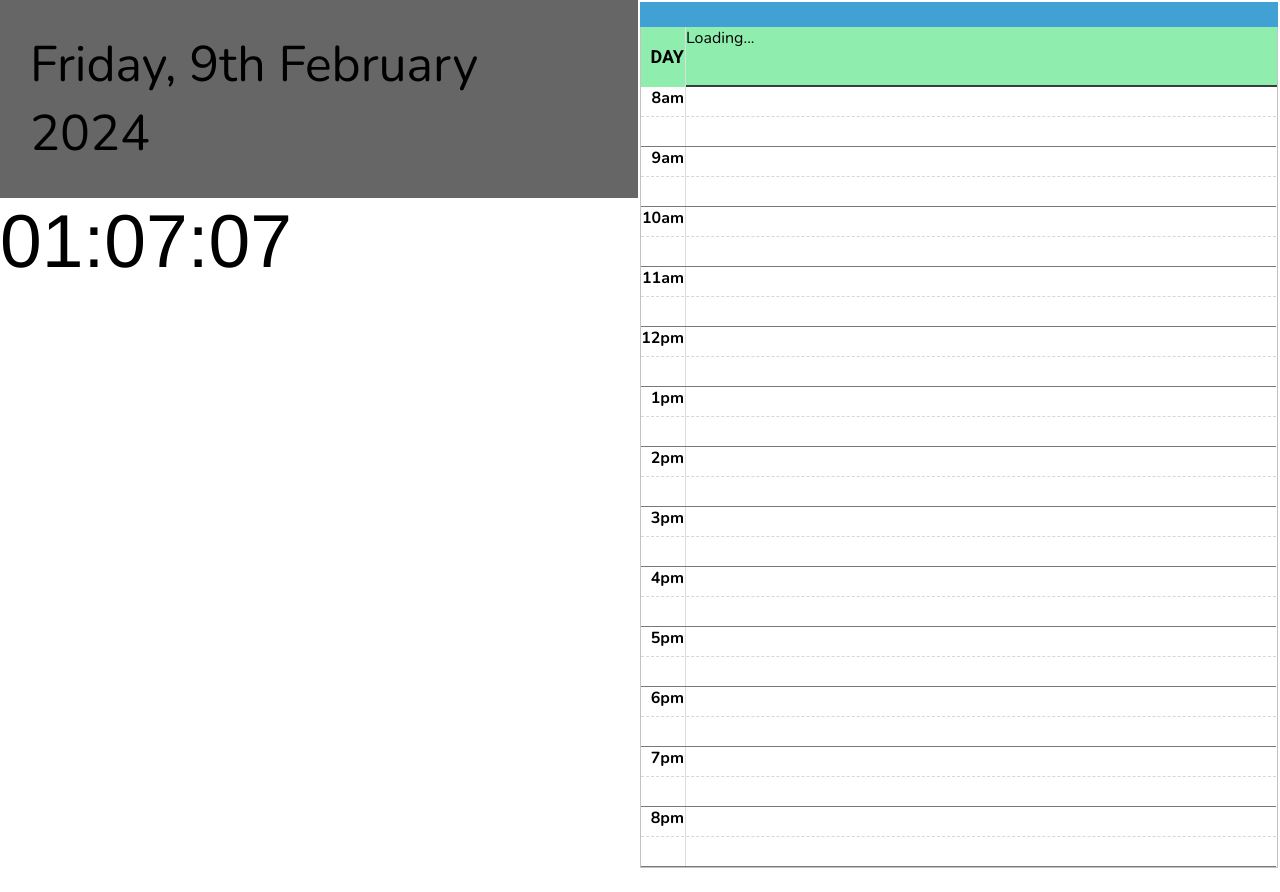
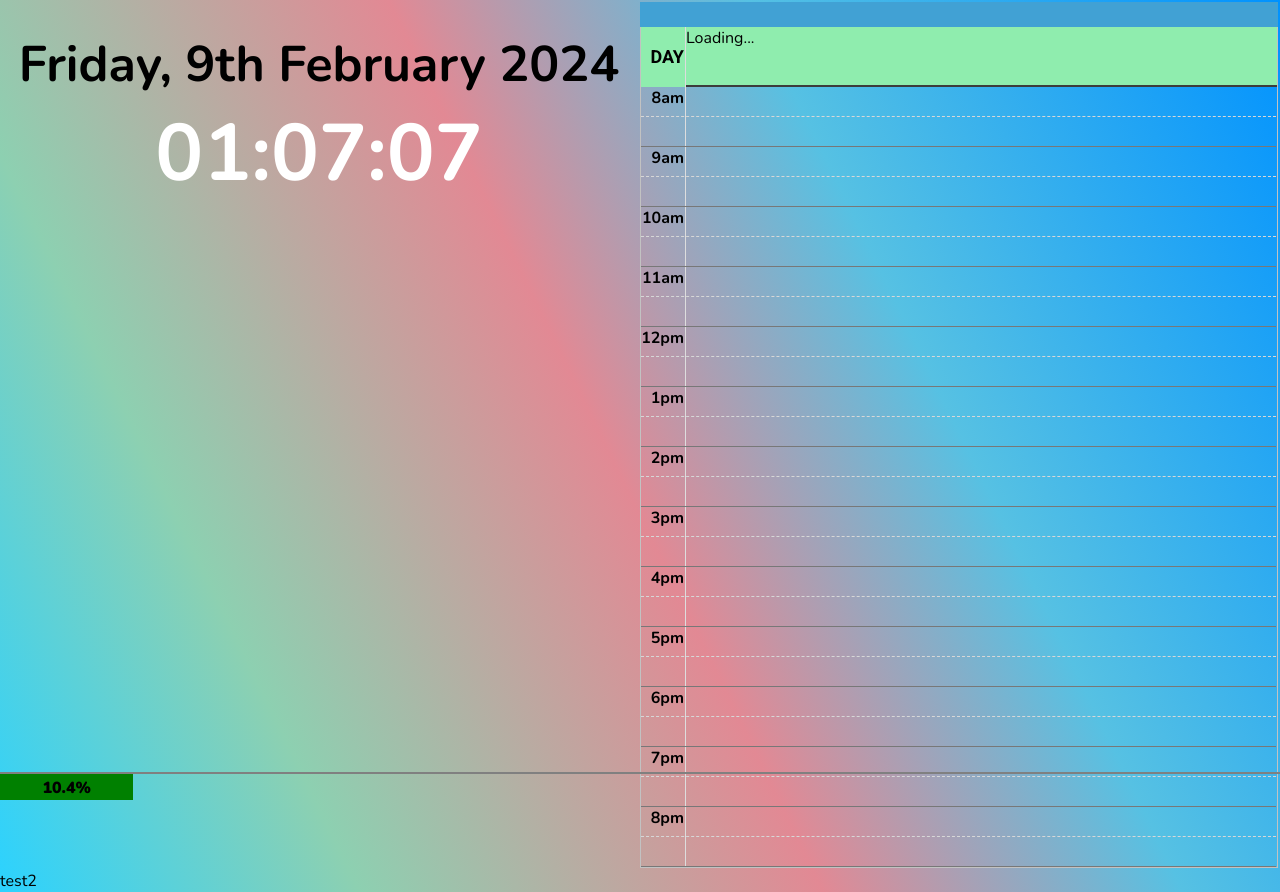
Before and after one commit to Silverarmor/j4dash, a Flask app: page / in a window 1280 px wide; the page is wider, and only the part inside the window is pictured. Before the commit the page ends 868 px from the top of that part, so only its background shows below. Run offline with Flask 3, Linux system fonts and the light colour scheme; data that the repository does not hold is empty.

Commit message:
Gradient bg + progress bar

```diff
--- a/dash/static/css/main.css
+++ b/dash/static/css/main.css
@@ -22,34 +22,58 @@ body {
     overflow: hidden;
     overflow-x: hidden;
 
+    /* Fill 95% of page excl footer/progress bar */
+    display: flex;
+    flex-direction: column;
+    min-height: 100vh;
+
+    /* background-image: url("../images/backgroundimg1.jpg");
+    background-size: cover;
+    background-repeat: no-repeat; */
+
+    /* background-color: #FA8BFF;
+    background-image: linear-gradient(64deg, #FA8BFF 0%, #2BD2FF 52%, #2BFF88 90%); */
+
+    background: rgb(43,210,255);
+    background: linear-gradient(64deg, rgba(43,210,255,1) 0%, rgba(141,208,177,1) 21%, rgba(226,137,148,1) 48%, rgba(86,193,227,1) 69%, rgba(0,146,255,1) 100%);
+
+
   }
 
 section {
     display: flex;
 }
 
+/* LHS STYLING */
 .LHSBox {
     flex: 4;
 }
 
+.date {
+    font-size: 50px;
+    color: black;
+    /* background-color: #666; */
+    padding-top: 30px;
+    text-align: center;
+}
+
+#clock {
+    font-size: 80px;
+    /* font-family: "Helvetica Neue", Helvetica; */
+    color: white;
+    /* padding-left: 20px; */
+    text-align: center;
+    font-weight: bold;
+}
+
+
+
+/* RHS STYLING */
 #RHSCalBox {
     flex: 4;
     /* margin: 100px; */
     padding: 2px;
     /* border: 100px; */
-}
-
-.date {
-    font-size: 50px;
-    color: black;
-    background-color: #666;
-    padding: 30px;
-}
-
-/* id clock since js powered. */
-#clock {
-    font-size: 75px;
-    font-family: "Helvetica Neue", Helvetica;
 }
 
 .calheader {
@@ -237,21 +261,52 @@ section {
 
 }
 
+/*
 .bgchipA {
-    /** EVENT HEIGHT/LENGTH */
+
+    EVENT HEIGHT/LENGTH
+
     height: 65px;
 
-    /* Background */
+    Background
     background-color: rgb(73, 134, 231);
     border-color: rgb(73, 134, 231);
     background-image: linear-gradient(135deg, rgba(255, 255, 255, 0.15) 25%, transparent 25%, transparent 50%, rgba(255, 255, 255, 0.15) 50%, rgba(255, 255, 255, 0.15) 75%, transparent 75%, transparent);
     background-size: 20px 20px;
-    opacity: 0.4;
+    opacity: 0.6;
 
-}
+}*/
 
 .bgchip {
     background-image: linear-gradient(135deg, rgba(255, 255, 255, 0.15) 25%, transparent 25%, transparent 50%, rgba(255, 255, 255, 0.15) 50%, rgba(255, 255, 255, 0.15) 75%, transparent 75%, transparent);
     background-size: 20px 20px;
-    opacity: 0.4;
+    opacity: 0.7;
 }
+
+
+
+
+/* PROGRESS BAR */
+
+
+#progress-bar {
+    bottom: 0;
+    position: fixed;
+    border-top: 2px solid gray;
+    height: 3.5vh;
+    margin-top: auto;
+    width: 100%;
+    /* background:  */
+
+    /* z-index */
+}
+
+#progress-box {
+    /* width: 20%; */
+    height: 100%;
+    /* background-color: #4CAF50; */
+    background-color: green;
+    text-align: center;
+    line-height: 3.5vh;
+    font-weight: 800;
+}
--- a/dash/static/js/clock.js
+++ b/dash/static/js/clock.js
@@ -20,8 +20,35 @@ function updateClock() {
   clockElement.textContent = timeString;
 }
 
-// Update the clock immediately
+// Function to update the progress bar
+function updateProgressBar() {
+  // Get the current time and year in milliseconds
+  const currentTime = new Date();
+  const thisYear = currentTime.getFullYear();
+
+  const ms = currentTime.getTime() - new Date(thisYear, 0, 1).getTime();
+
+
+
+  // Calculate percent of days gone
+  const percentage = (ms / (1000 * 60 * 60 * 24* 365)) * 100;
+  console.log(percentage);
+
+  // Update the progress bar with the percentage
+  document.getElementById("progress-box").style.width = `${percentage}%`;
+
+  // Write percentage rounded to 1dp
+  document.getElementById("progress-box").textContent = `${percentage.toFixed(1)}%`;
+
+}
+
+// Refresh immediately
 updateClock();
+updateProgressBar();
+
 
 // Update the clock every second
 setInterval(updateClock, 1000);
+
+// Update progress bar every hour
+setInterval(updateProgressBar, 3600000);
--- a/dash/templates/index.html
+++ b/dash/templates/index.html
@@ -15,7 +15,7 @@
       <div class="LHSBox">
 
         <div class="date">
-          {{ date }}
+          <b>{{ date }}</b>
         </div>
 
         <div id="clock">
@@ -103,12 +103,25 @@
 
         </div>
       </div>
+  <!-- Anything here will go to the RIGHT of calendar. DON'T WANT THAT -->
+    </section>
+    <!-- From here goes below the section. -->
+    test2
 
-    </section>
+
+
+
+  </body>
+
+  <footer>
+    <!-- Progress bar -->
+    <div id="progress-bar">
+      <div id="progress-box"></div>
+    </div>
+  </footer>
 
     <!-- SCRIPTS -->
     <script src="../static/js/clock.js"></script>
     <script src="../static/js/colour_data.js"></script>
     <script src="../static/js/calendar.js"></script>
-  </body>
 </html>
```
Also changed, not shown: 1 other file.
